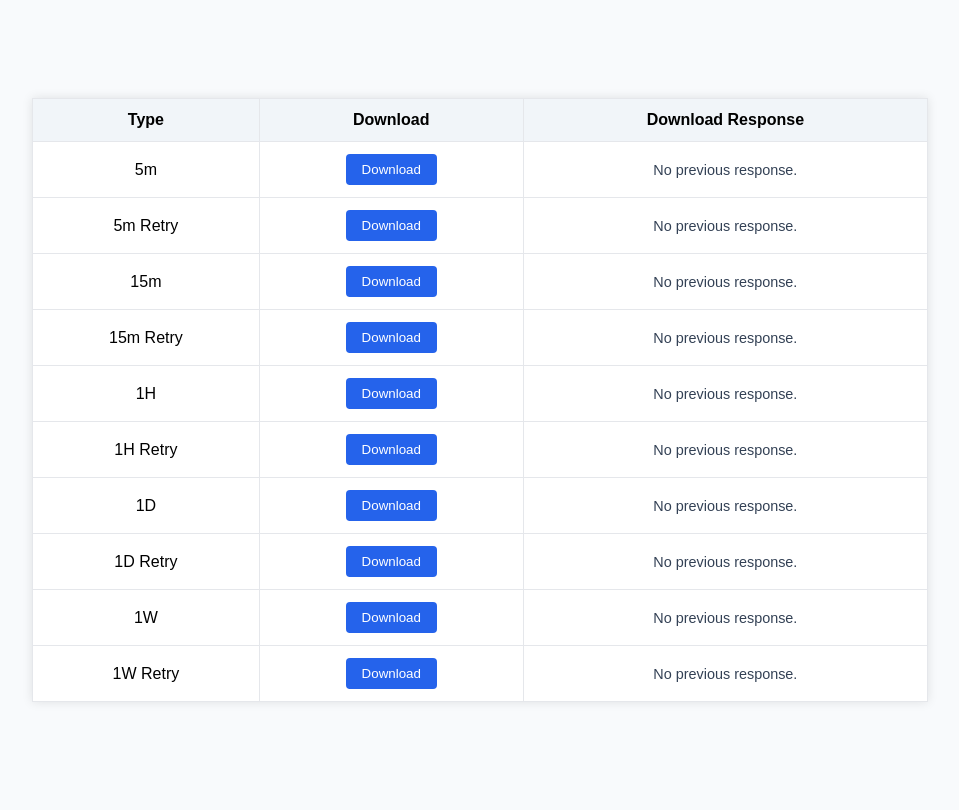
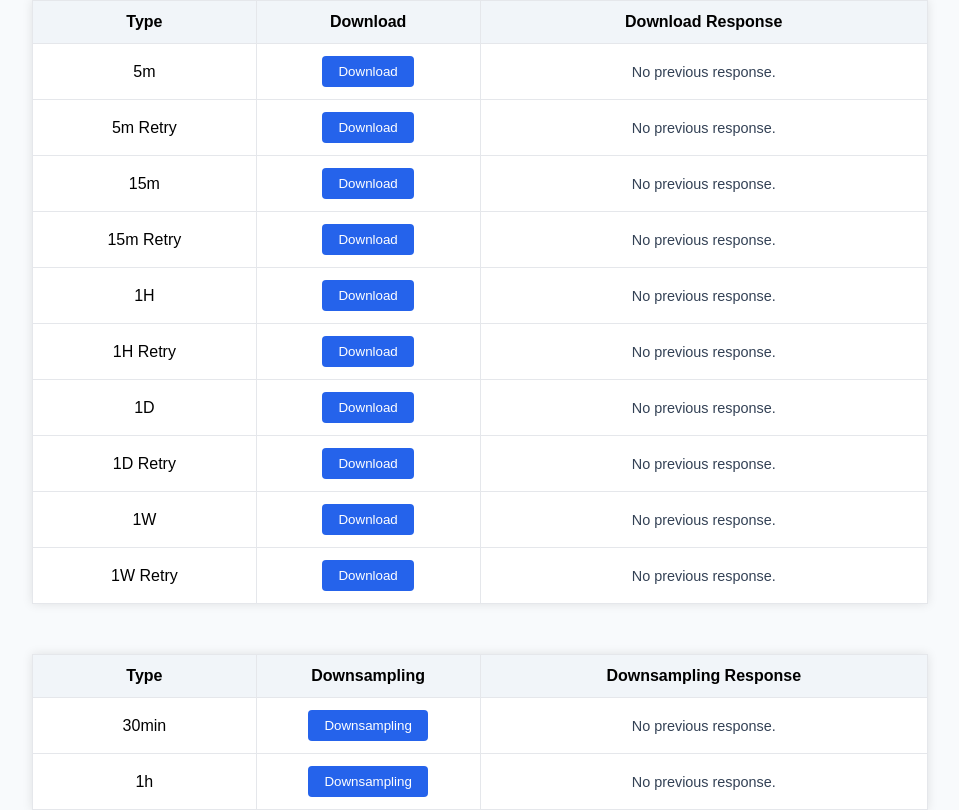
Before and after one commit to vgy/QuantLab, a website built with Vite: page src/WebUI/pages/download.html in a window 1280 px wide. Shown: the whole page, without its empty margins (160-1119 px from the left). Built offline with nearby package versions, Linux system fonts and the light colour scheme.

Commit message:
feat: [WebUI] Create Downsampling option inside download page
Create downsampling option from 15min to 30min and 1h.

```diff
--- a/src/WebUI/assets/css/pages/download.css
+++ b/src/WebUI/assets/css/pages/download.css
@@ -2,6 +2,8 @@ body {
   font-family: Arial, sans-serif;
   background-color: #f8fafc;
   display: flex;
+  flex-direction: column;
+  gap: 50px;
   justify-content: center;
   align-items: center;
   min-height: 100vh;
@@ -20,12 +22,17 @@ td {
   border: 1px solid #e5e7eb;
   padding: 12px 16px;
   text-align: center;
+  width: 25%;
 }
 
 th {
   background-color: #f1f5f9;
 }
 
+th:nth-child(3),
+td:nth-child(3) {
+  width: 50%;
+}
 button {
   padding: 8px 16px;
   border: none;
--- a/src/WebUI/assets/js/pages/download.js
+++ b/src/WebUI/assets/js/pages/download.js
@@ -1,4 +1,4 @@
-const types = [
+const downloadTypes = [
   "5m",
   "5m Retry",
   "15m",
@@ -10,6 +10,8 @@ const types = [
   "1W",
   "1W Retry",
 ];
+
+const downsamplingTypes = ["30min", "1h"];
 
 function setCookie(name, value, days = 7) {
   const expires = new Date(Date.now() + days * 864e5).toUTCString();
@@ -25,29 +27,29 @@ function getCookie(name) {
     ?.split("=")[1];
 }
 
-const tableBody = document.getElementById("tableBody");
-types.forEach((type) => {
+const downloadTableBody = document.getElementById("downloadTableBody");
+downloadTypes.forEach((type) => {
   const tr = document.createElement("tr");
   const key = type.replace(/\s+/g, "_").toLowerCase();
 
   tr.innerHTML = `
 <td>${type}</td>
-<td><button id="btn-${key}">Download</button></td>
-<td class="response" id="resp-${key}">Loading previous data...</td>
+<td><button id="download-btn-${key}">Download</button></td>
+<td class="response" id="download-resp-${key}">Loading previous data...</td>
 `;
 
-  tableBody.appendChild(tr);
+  downloadTableBody.appendChild(tr);
 
-  const saved = getCookie(`resp_${key}`);
-  document.getElementById(`resp-${key}`).textContent = saved
+  const saved = getCookie(`download_resp_${key}`);
+  document.getElementById(`download-resp-${key}`).textContent = saved
     ? decodeURIComponent(saved)
     : "No previous response.";
 });
 
-types.forEach((type) => {
+downloadTypes.forEach((type) => {
   const key = type.replace(/\s+/g, "_").toLowerCase();
-  const btn = document.getElementById(`btn-${key}`);
-  const respCell = document.getElementById(`resp-${key}`);
+  const btn = document.getElementById(`download-btn-${key}`);
+  const respCell = document.getElementById(`download-resp-${key}`);
 
   btn.addEventListener("click", async () => {
     const baseType = type
@@ -68,9 +70,52 @@ types.forEach((type) => {
       const message = JSON.parse(text).message || "(empty response)";
 
       respCell.textContent = message;
-      setCookie(`resp_${key}`, message);
+      setCookie(`download_resp_${key}`, message);
     } catch (err) {
       respCell.textContent = `Error: ${err.message}`;
     }
   });
 });
+
+const downsamplingTableBody = document.getElementById("downsamplingTableBody");
+downsamplingTypes.forEach((type) => {
+  const tr = document.createElement("tr");
+  const key = type.replace(/\s+/g, "_").toLowerCase();
+
+  tr.innerHTML = `
+<td>${type}</td>
+<td><button id="downsampling-btn-${key}">Downsampling</button></td>
+<td class="response" id="downsampling-resp-${key}">Loading previous data...</td>
+`;
+
+  downsamplingTableBody.appendChild(tr);
+
+  const saved = getCookie(`downsampling_resp_${key}`);
+  document.getElementById(`downsampling-resp-${key}`).textContent = saved
+    ? decodeURIComponent(saved)
+    : "No previous response.";
+});
+
+downsamplingTypes.forEach((type) => {
+  const key = type.replace(/\s+/g, "_").toLowerCase();
+  const btn = document.getElementById(`downsampling-btn-${key}`);
+  const respCell = document.getElementById(`downsampling-resp-${key}`);
+
+  btn.addEventListener("click", async () => {
+    const baseType = type.toLowerCase();
+    const url = `http://localhost:6002/downsampling/15min/${baseType}`;
+    respCell.textContent = "downsamplinging...";
+
+    try {
+      const response = await fetch(url, { method: "POST" });
+      if (!response.ok) throw new Error(`HTTP ${response.status}`);
+      const text = await response.text();
+      const message = JSON.parse(text).message || "(empty response)";
+
+      respCell.textContent = message;
+      setCookie(`downsampling_resp_${key}`, message);
+    } catch (err) {
+      respCell.textContent = `Error: ${err.message}`;
+    }
+  });
+});
--- a/src/WebUI/pages/download.html
+++ b/src/WebUI/pages/download.html
@@ -16,7 +16,17 @@
           <th>Download Response</th>
         </tr>
       </thead>
-      <tbody id="tableBody"></tbody>
+      <tbody id="downloadTableBody"></tbody>
+    </table>
+    <table id="downsamplingTable">
+      <thead>
+        <tr>
+          <th>Type</th>
+          <th>Downsampling</th>
+          <th>Downsampling Response</th>
+        </tr>
+      </thead>
+      <tbody id="downsamplingTableBody"></tbody>
     </table>
     <script type="module" src="../assets/js/pages/download.js"></script>
   </body>
```
Also changed, not shown: 1 other file.
